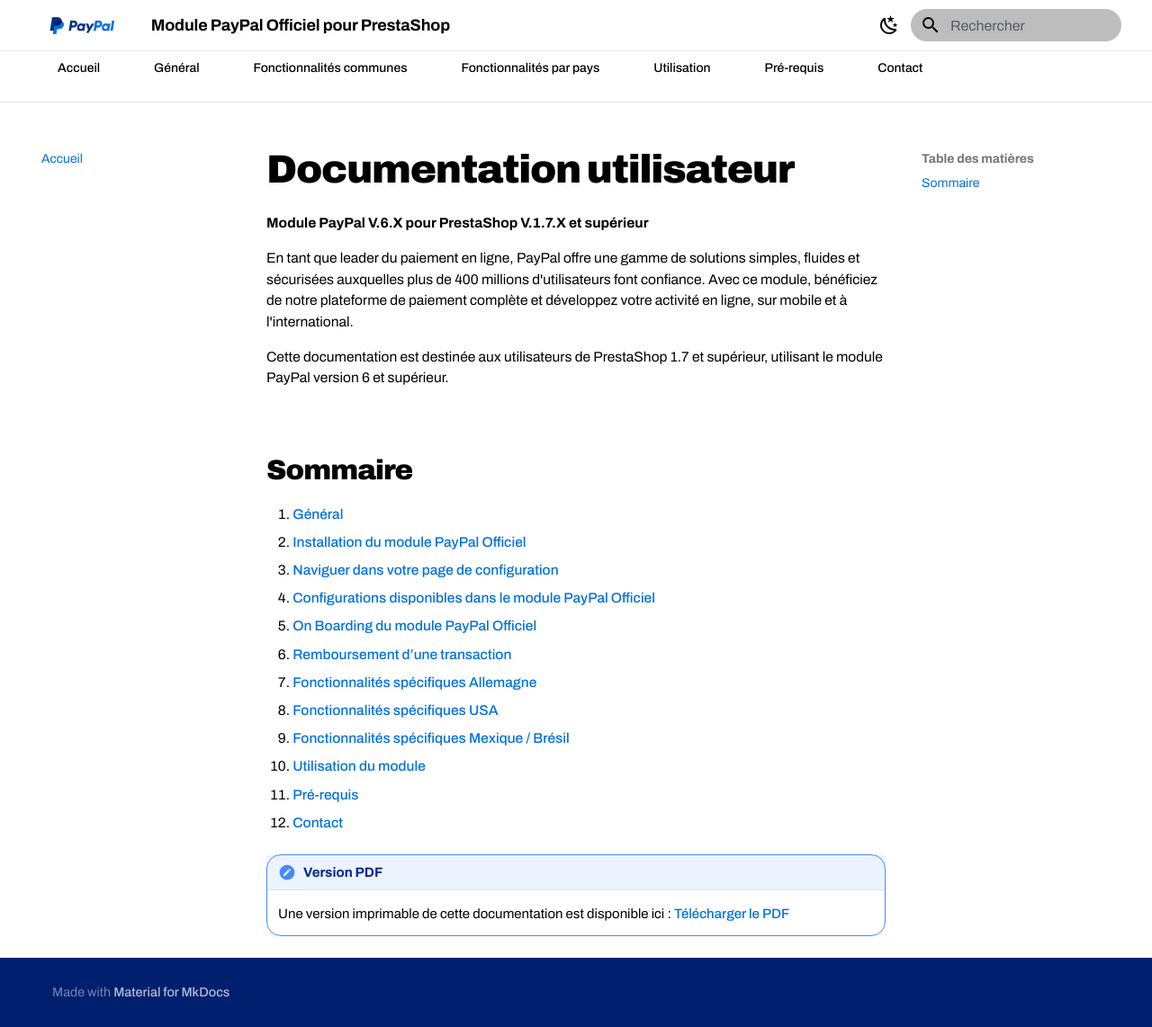
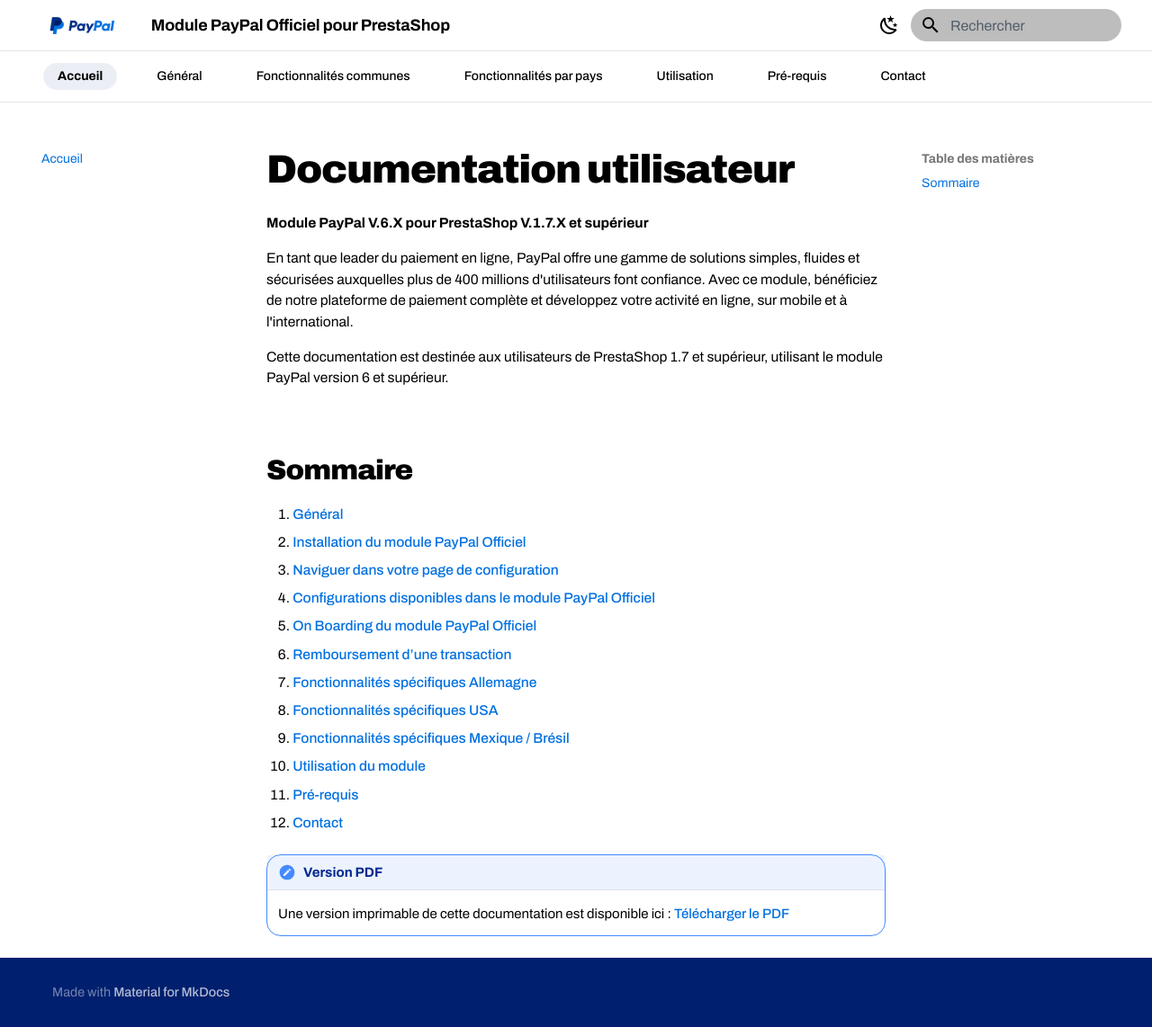
Before and after one commit to 202ecommerce/paypal-doc, an MkDocs documentation site: the page built from docs/index.md, in a window 1280 px wide and 1142 px high. Shown: the whole window at 90% size. Built offline with MkDocs 1.6.1 and Material for MkDocs 9.7.7, drawn with Linux system fonts in a browser that asks for light colours.

Commit message:
fix(charte): centre verticalement les onglets et rétablit l'onglet actif
Deux défauts dans la barre d'onglets :

- le lien était calé en haut du <li> (4 px au-dessus, 22,8 px en dessous dans
  une barre de 57 px) : le padding de la pilule avait cassé le calage vertical
  que Material obtient par sa marge haute. Le <li> centre désormais son lien.
- le sélecteur de l'onglet actif visait `.md-tabs__link--active`, qui n'existe
  pas : Material 9 porte le marqueur sur le <li> (`.md-tabs__item--active`).
  L'onglet actif n'avait donc jamais été mis en évidence.

Co-Authored-By: Claude Opus 5 <noreply@anthropic.com>

```diff
--- a/docs/assets/css/paypal.css
+++ b/docs/assets/css/paypal.css
@@ -68,8 +68,14 @@
   content: url("../logo-paypal-blanc.png");
 }
 
-/* Onglets : pilules, à la PayPal */
+/* Onglets : pilules, à la PayPal.
+   Material cale le lien en haut du <li> ; on le recentre, sinon la pilule
+   flotte dans le haut de la barre. */
 .md-tabs__list { padding: .2rem 0; }
+.md-tabs__item {
+  display: flex;
+  align-items: center;
+}
 .md-tabs__link {
   font-weight: 500;
   opacity: 1;
@@ -79,12 +85,13 @@
   transition: background-color .2s;
 }
 .md-tabs__link:hover { background-color: rgba(5, 55, 130, .08); }
-.md-tabs__link--active {
+/* Material 9 porte le marqueur actif sur le <li>, pas sur le lien */
+.md-tabs__item--active > .md-tabs__link {
   font-weight: 700;
   background-color: rgba(5, 55, 130, .08);
 }
 [data-md-color-scheme="slate"] .md-tabs__link:hover,
-[data-md-color-scheme="slate"] .md-tabs__link--active {
+[data-md-color-scheme="slate"] .md-tabs__item--active > .md-tabs__link {
   background-color: rgba(255, 255, 255, .14);
 }
 
```
